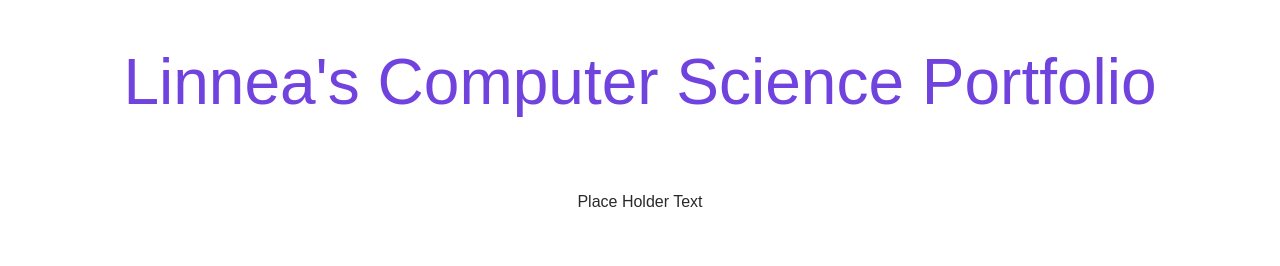
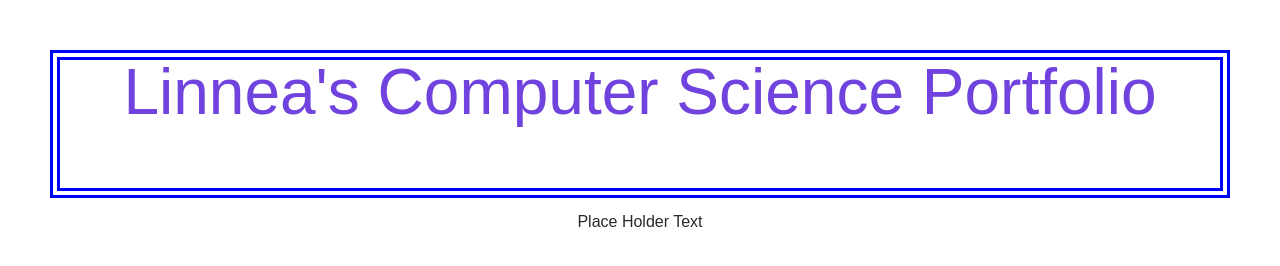
Before and after one commit to LinneaXiaoXiang/LinneaXiaoXiang.github.io, a plain HTML site: page index.html in a window 1280 px wide. Drawn offline with Linux system fonts and the light colour scheme.

Commit message:
Try adding a border

```diff
--- a/index.html
+++ b/index.html
@@ -7,7 +7,7 @@
   </head>
   <body class="index">
     <div id="main" role="main">
-      <h1 style="text-align: center; padding: 0 0 1em 0;"> Linnea's Computer Science Portfolio </h1>
+      <h1 style="text-align: center; border: 10px; border-style: double; border-color: blue; padding: 0 0 1em 0;"> Linnea's Computer Science Portfolio </h1>
       <br>
       <p style="text-align: center;">Place Holder Text</p>
     </div>
```
